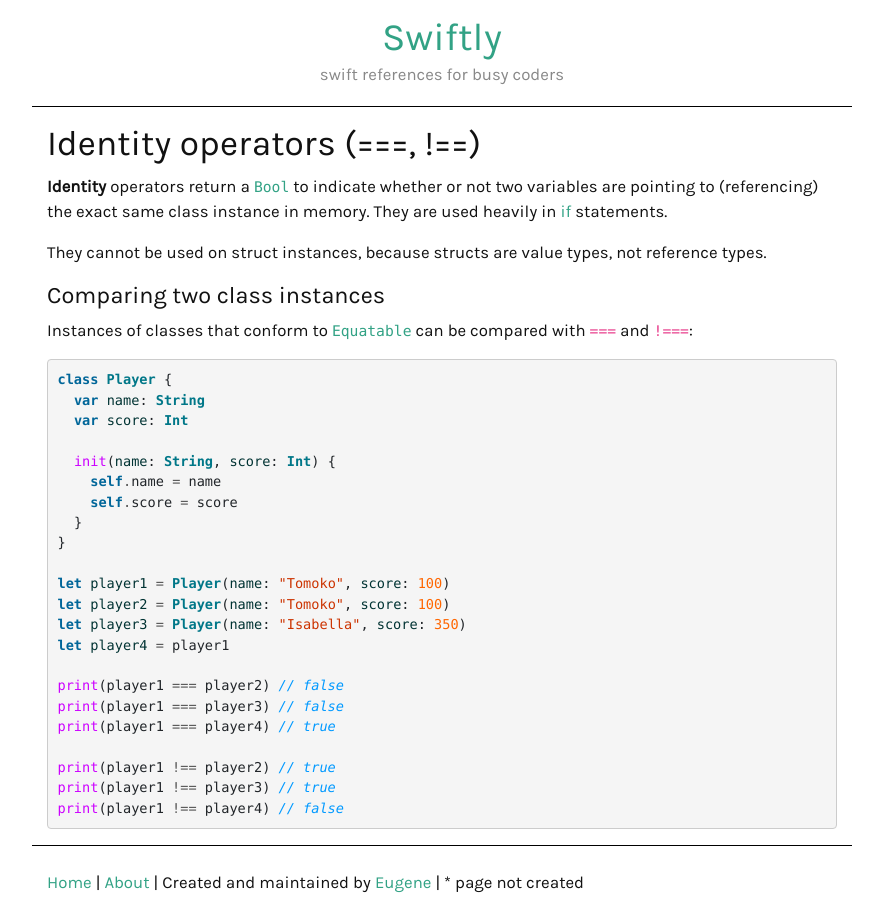
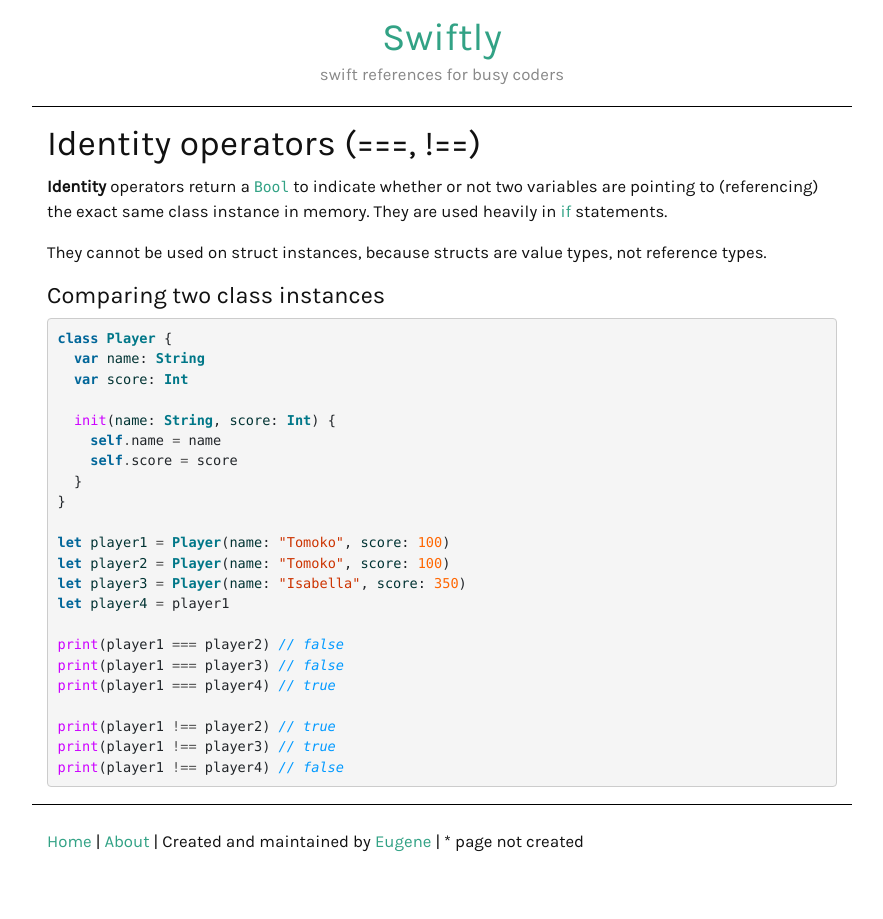
Before and after one commit to ebelinski/swiftly, a Jekyll site: the page built from identity.md, in a window 1280 px wide. Shown: the whole page, without its empty margins (198-1081 px from the left). Built offline with Jekyll 4.4.1, drawn with Linux system fonts in a browser that asks for light colours.

Commit message:
removed wrong information

````diff
--- a/identity.md
+++ b/identity.md
@@ -13,8 +13,6 @@ redirect_from:
 They cannot be used on struct instances, because structs are value types, not reference types.
 
 ### Comparing two class instances
-
-Instances of classes that conform to [`Equatable`](https://developer.apple.com/documentation/swift/equatable) can be compared with `===` and `!===`:
 
 ```swift
 class Player {
````
